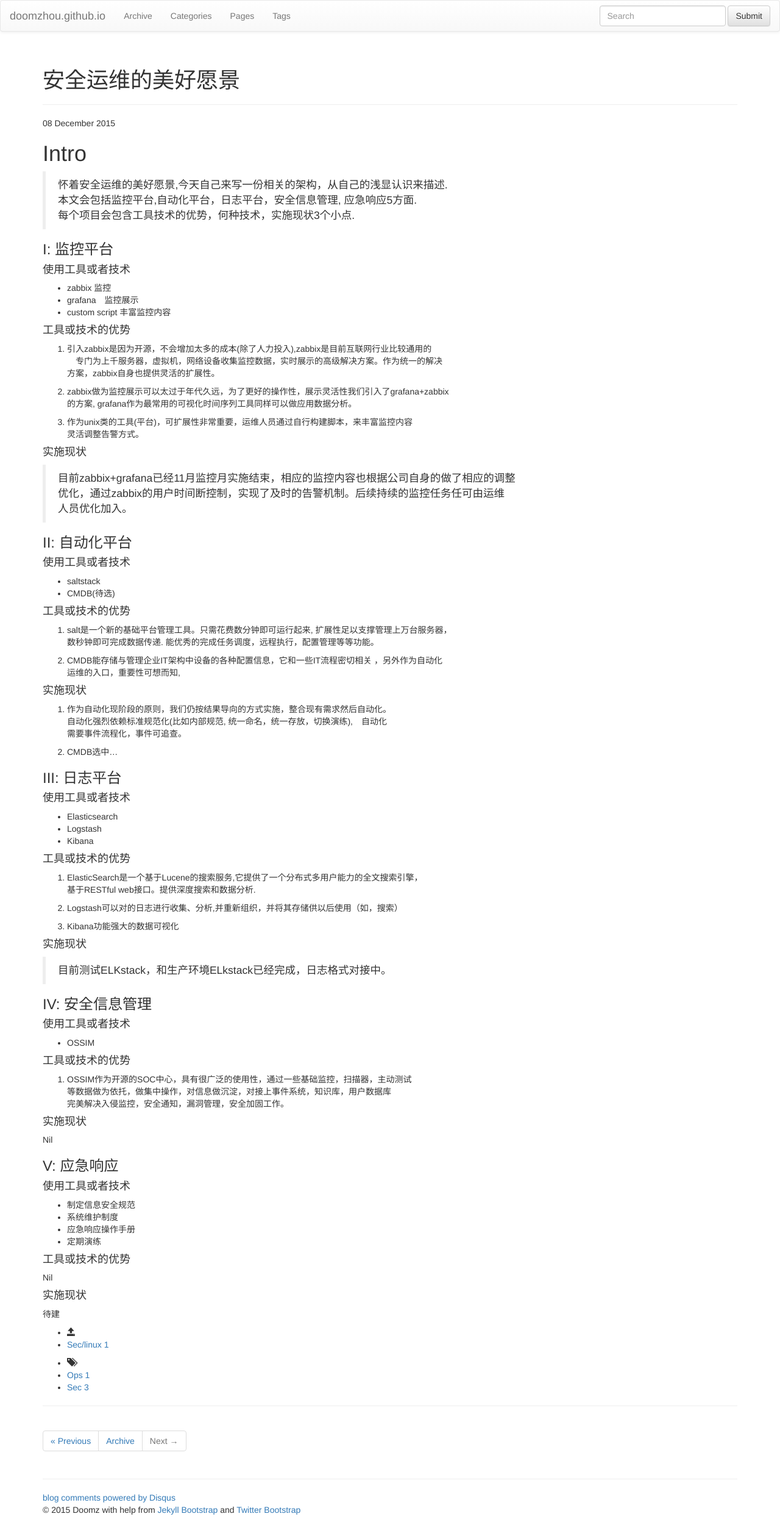
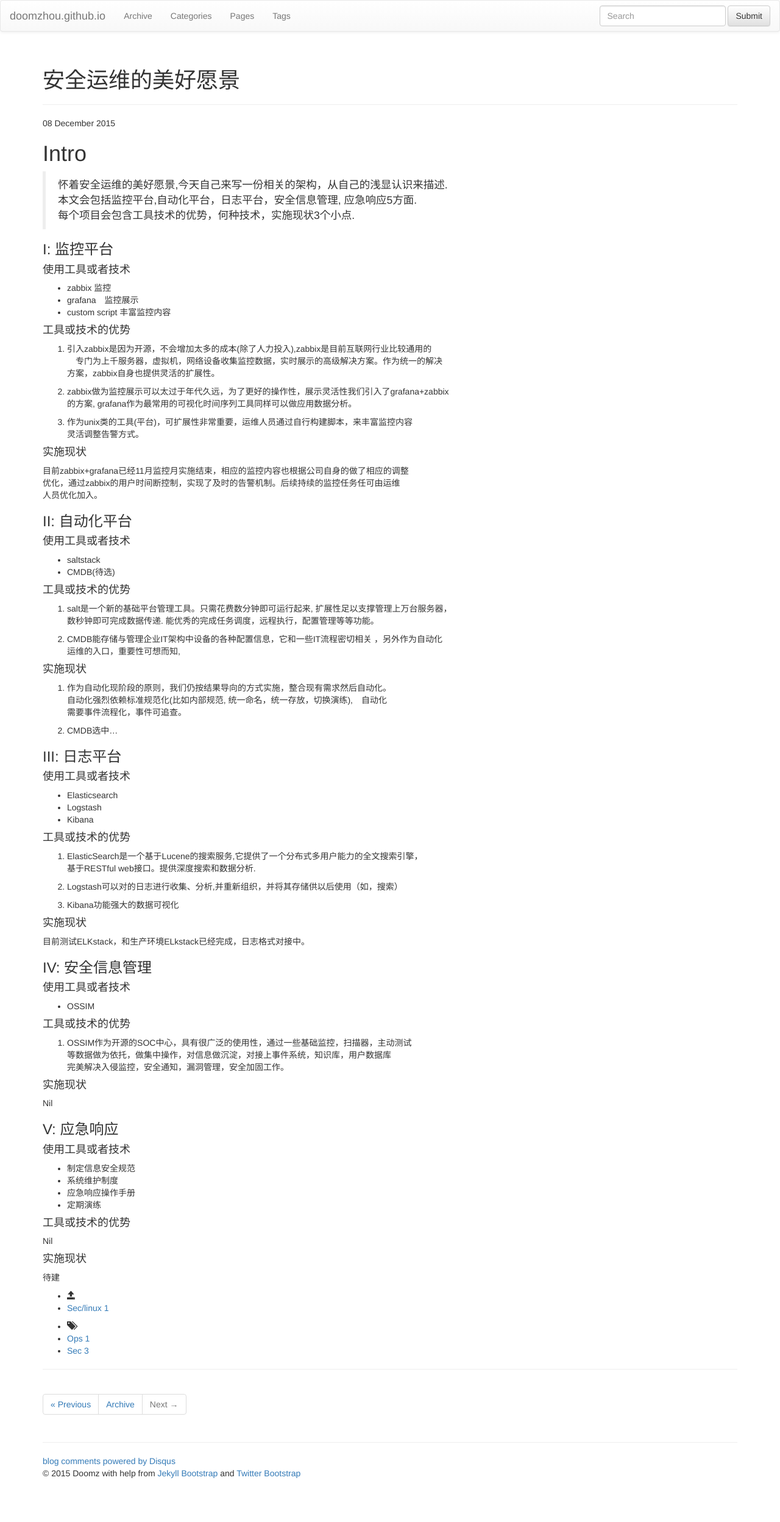
Before and after one commit to doomzhou/doomzhou.github.io, a Jekyll site: the page built from _posts/2015-12-08-Sec-Prod.md, in a window 1280 px wide. Shown: the whole page at 61% size. Built offline with Jekyll 4.4.1, drawn with Linux system fonts in a browser that asks for light colours; nearby versions of some CDN libraries; library files that are not in the unit come from our copies; comment, search, counter and statistics services are not loaded; after the commit the page ends 2436 px from its top, so only the background shows below that.

Commit message:
push commit

```diff
--- a/_posts/2015-12-08-Sec-Prod.md
+++ b/_posts/2015-12-08-Sec-Prod.md
@@ -31,7 +31,7 @@ Intro
   灵活调整告警方式。
 
 ####实施现状
->目前zabbix+grafana已经11月监控月实施结束，相应的监控内容也根据公司自身的做了相应的调整
+目前zabbix+grafana已经11月监控月实施结束，相应的监控内容也根据公司自身的做了相应的调整
 优化，通过zabbix的用户时间断控制，实现了及时的告警机制。后续持续的监控任务任可由运维
 人员优化加入。
 
@@ -79,7 +79,7 @@ Intro
 3. Kibana功能强大的数据可视化
 
 ####实施现状
->目前测试ELKstack，和生产环境ELkstack已经完成，日志格式对接中。
+目前测试ELKstack，和生产环境ELkstack已经完成，日志格式对接中。
 
 ###IV: 安全信息管理
 
```
